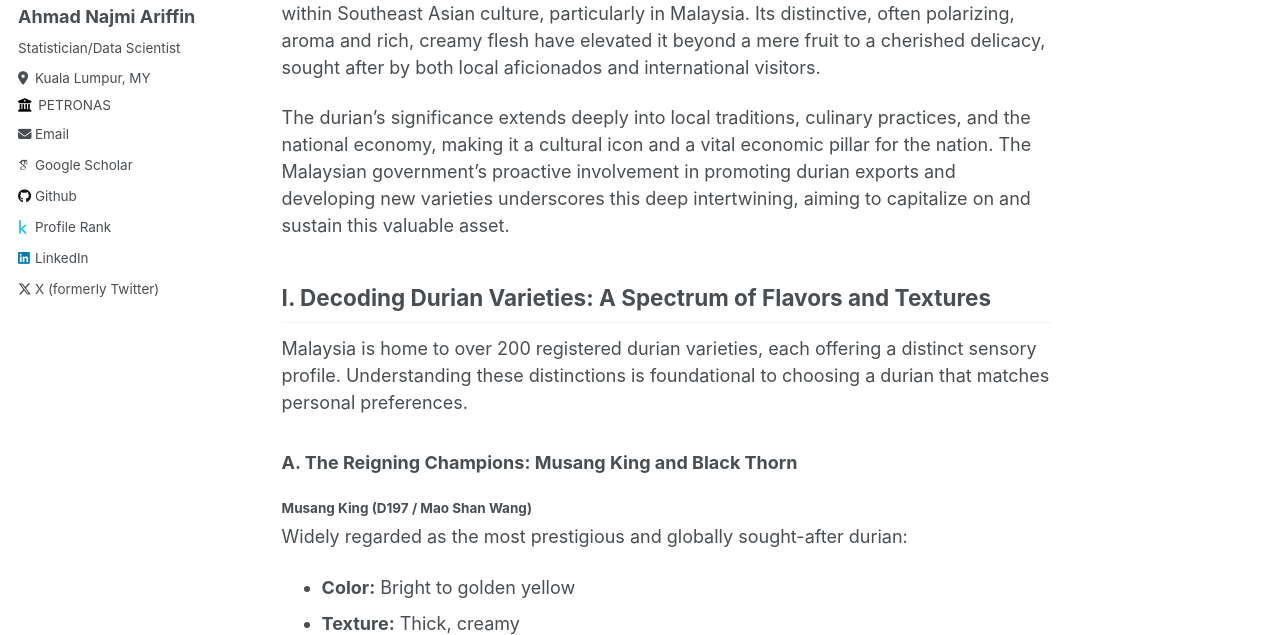
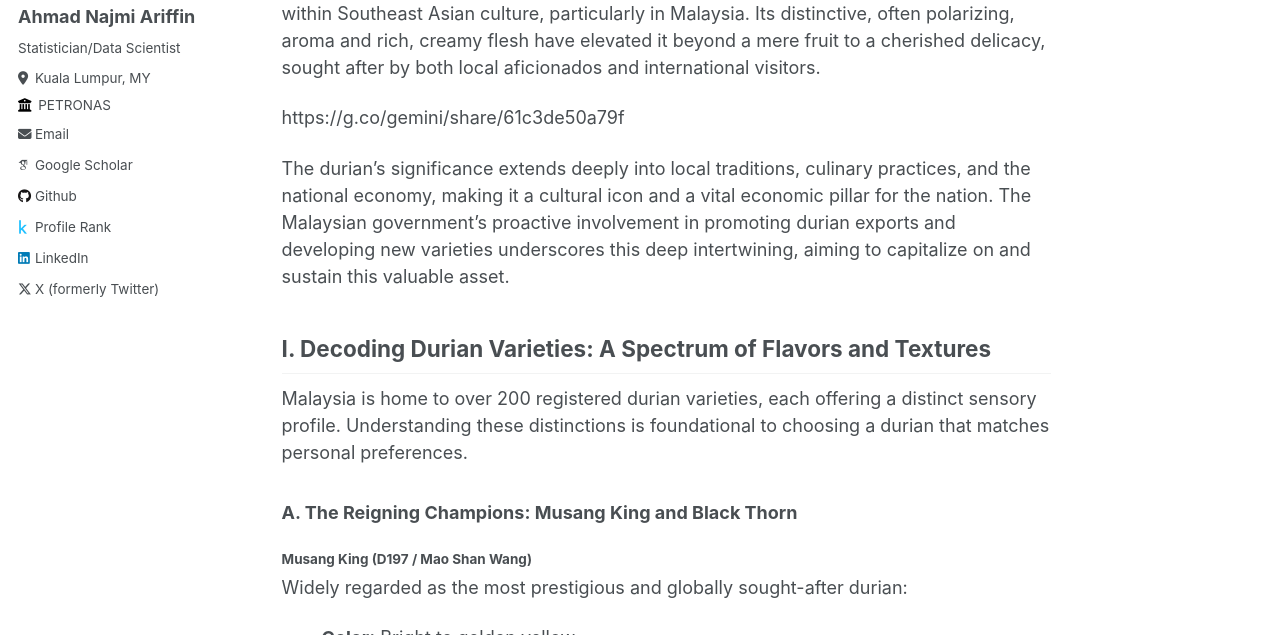
Before and after one commit to booluckgmie/anajmiariffin.github.io, a Jekyll site: the page built from _posts/2025-07-09-blog-durianking.md, in a window 1280 px wide and 900 px high, cut to the strip 265-900 px from the top of the window. Built offline with Jekyll 4.4.1, drawn with Linux system fonts in a browser that asks for light colours; some web fonts are replaced; part of the change alters nothing that is shown.

Commit message:
Update 2025-07-09-blog-durianking.md

```diff
--- a/_posts/2025-07-09-blog-durianking.md
+++ b/_posts/2025-07-09-blog-durianking.md
@@ -9,6 +9,8 @@ tags:
 ---
 
 The durian, often revered as the "King of Fruits," occupies a unique and profound position within Southeast Asian culture, particularly in Malaysia. Its distinctive, often polarizing, aroma and rich, creamy flesh have elevated it beyond a mere fruit to a cherished delicacy, sought after by both local aficionados and international visitors.
+
+https://g.co/gemini/share/61c3de50a79f
 
 The durian's significance extends deeply into local traditions, culinary practices, and the national economy, making it a cultural icon and a vital economic pillar for the nation. The Malaysian government's proactive involvement in promoting durian exports and developing new varieties underscores this deep intertwining, aiming to capitalize on and sustain this valuable asset.
 
```
